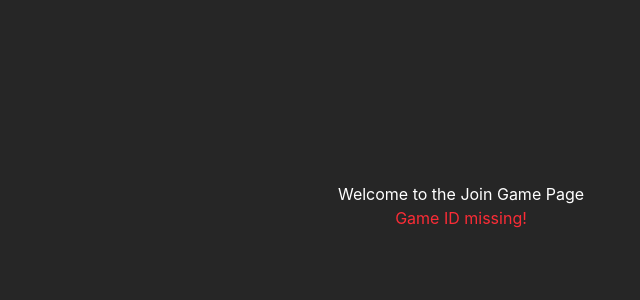
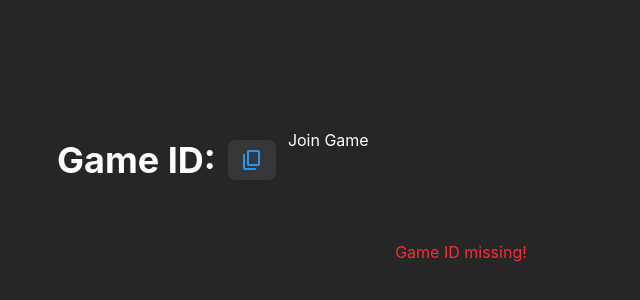
Before and after one commit to julia-b-grenier/GuessOrMess, a React (Vite) app in the folder guess-or-mess/: page /join-game in a window 1280 px wide. Shown: the part 194-494 px from the top of the page, without its empty margins (179-819 px from the left). Built offline with nearby package versions, Linux system fonts and the light colour scheme.

Commit message:
Fix join game

```diff
--- a/guess-or-mess/src/pages/JoinGame.tsx
+++ b/guess-or-mess/src/pages/JoinGame.tsx
@@ -5,12 +5,12 @@ import { listenToCurrentCard } from "../firebase/firestore"; // Assuming this fu
 import WaitingArea from '../components/WaitingArea';
 import { doc, getDoc } from "firebase/firestore";
 import { db } from "../firebase/firebase";
+import GameCode from "../components/GameCode";
 
 const JoinGame = () => {
   const navigate = useNavigate();
   const [currentCard, setCurrentCard] = useState<number>(-1); // Start at -1 as per your requirement
   const [deckId, setDeckId] = useState<string | null>(null);
-  const storedUsername = Cookies.get('username');
   const storedGameId = Cookies.get('gameId');
 
   useEffect(() => {
@@ -46,12 +46,21 @@ const JoinGame = () => {
     }
   }, [deckId, currentCard, storedGameId, navigate]);
 
+
   return (
-    <div>
-      <h2>
-        Welcome to the Join Game Page {storedUsername}
-      </h2>
-      <WaitingArea />
+    <div className="flex flex-col items-center p-8 space-y-12 max-w-4xl mx-auto">
+      <div className="flex flex-row justify-start w-full">
+        <div className="">
+          <GameCode textToCopy={storedGameId ?? ""}></GameCode>
+        </div>
+          Join Game
+      </div>
+
+      <div className="w-full">
+        <div className="mb-5 w-100%">
+          <WaitingArea />
+        </div>
+      </div>
     </div>
   );
 };
```
